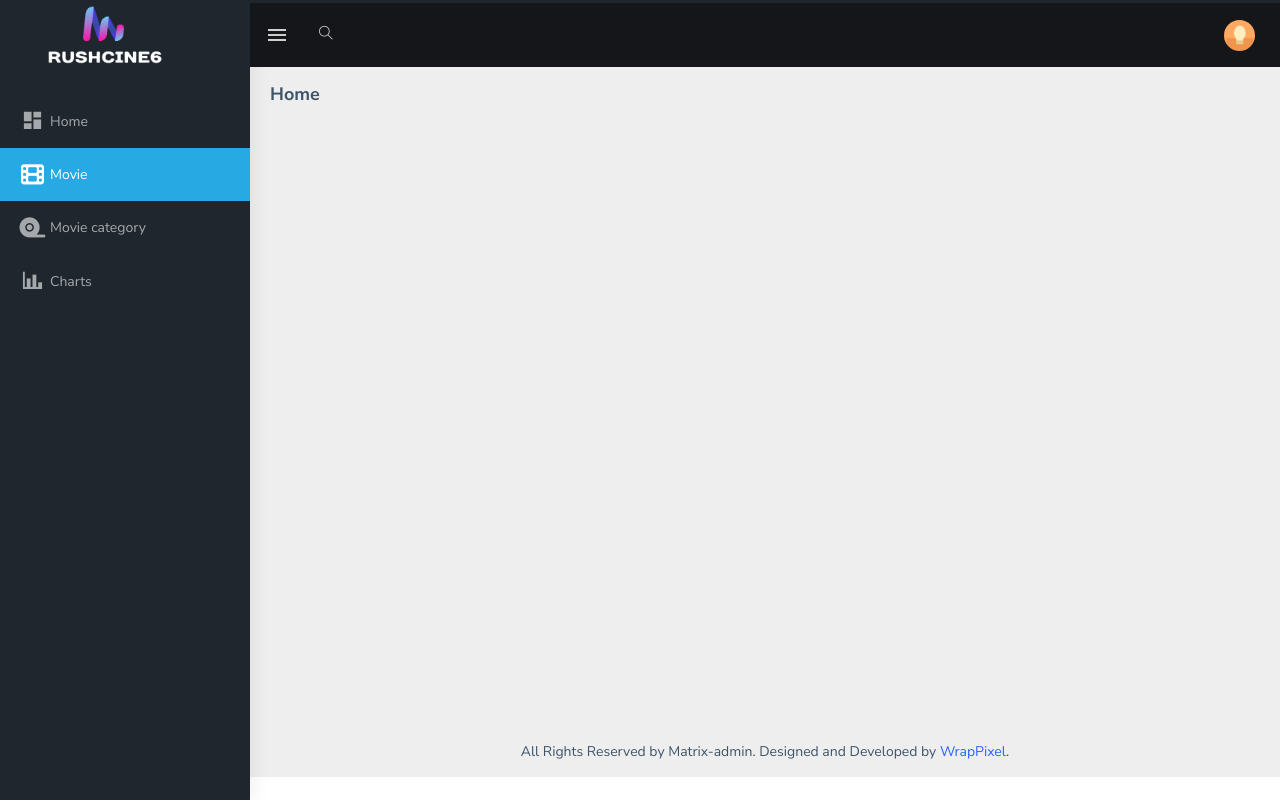
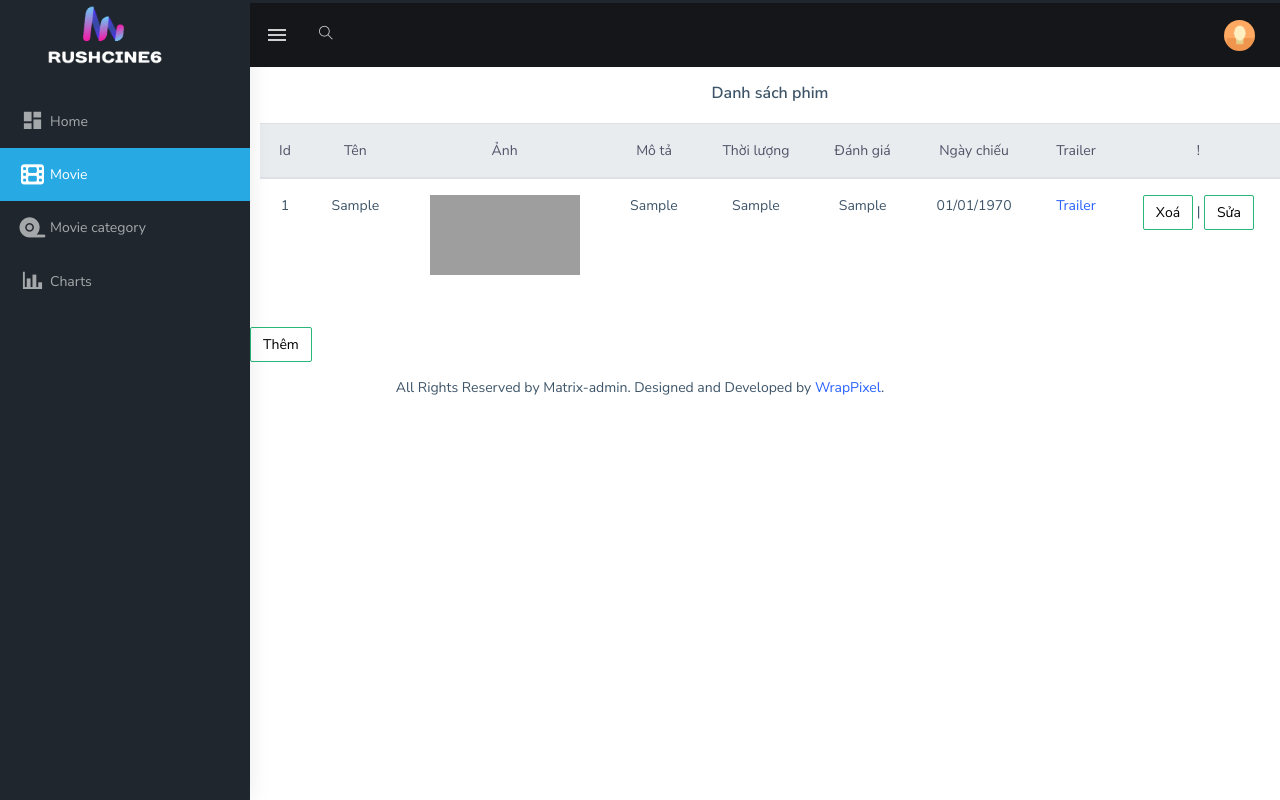
Before and after one commit to dominhkien/duan1, a PHP site: page /admin/index.php?act=listphim in a window 1280 px wide. Run offline with PHP 8.4, Linux system fonts and the light colour scheme; tables that the repository leaves empty or names only in its code hold one stand-in row (values such as "Sample post"); grey boxes are pictures that could not be loaded.

Commit message:
doan dep trai phim CRUD

```diff
--- a/admin/index.php
+++ b/admin/index.php
@@ -1,4 +1,7 @@
 <?php
+require_once "../model/pdo.php";
+require_once "../model/phim/phim.php";
+
 ob_start();
 $act = $_GET['act'] ?? "";
 
@@ -6,6 +9,60 @@ switch ($act) {
     case 'home':
         $title = "Trang chủ";
         $VIEW = "public/home.php";
+        break;
+
+    case 'listphim':
+        $title = "Danh sách phim";
+        $list = all_phim();
+        $VIEW = "phim/list.php";
+        break;
+
+    case 'addphim':
+        $title = "Thêm phim";
+        if ($_SERVER['REQUEST_METHOD'] == "POST") {
+            extract($_POST);
+            extract($_FILES);
+            // var_dump($_POST);
+            $nameimg = $anh['name'];
+            move_uploaded_file($anh['tmp_name'], "../upload/" . $nameimg);
+            add_phim($ten_phim, $nameimg, $mo_ta, $thoi_luong, $danh_gia, $ngay_chieu, $trailer);
+            $thong_bao = "Thêm thành công !!";
+        }
+        $VIEW = "phim/add.php";
+        break;
+
+    case 'sphim':
+        if (isset($_GET['id_phim']) && ($_GET['id_phim'] > 0)) {
+            $one_phim = one_phim($_GET['id_phim']);
+        }
+        $VIEW = "phim/update.php";
+        break;
+
+    case 'suaphim':
+        $title = "Sửa phim";
+        if ($_SERVER['REQUEST_METHOD'] == "POST") {
+            extract($_POST);
+            $dir = "../upload/";
+            if (!empty($_FILES['anh']['name'])) {
+                $nameimg = $_FILES['anh']['name'];
+                $updateimg = $dir . basename($nameimg);
+                move_uploaded_file($_FILES['anh']['tmp_name'], $updateimg);
+            } else {
+                $updateimg = '';
+            }
+            update_phim($ten_phim, $updateimg, $mo_ta, $thoi_luong, $danh_gia, $ngay_chieu, $trailer, $id_phim);
+        }
+        $list = all_phim();
+        $VIEW = "phim/list.php";
+        break;
+
+    case "xoaphim":
+        $title = "Xoá phim";
+        if ($_SERVER['REQUEST_METHOD'] == "GET") {
+            delete_phim($_GET['id_phim']);
+        }
+        $list = all_phim();
+        $VIEW = "phim/list.php";
         break;
 
     default:
--- a/admin/layout/left.php
+++ b/admin/layout/left.php
@@ -3,8 +3,7 @@
         <nav class="sidebar-nav">
             <ul id="sidebarnav" class="p-t-30">
                 <li class="sidebar-item">
-                    <a class="sidebar-link waves-effect waves-dark sidebar-link" href="index.html"
-                        aria-expanded="false">
+                    <a class="sidebar-link waves-effect waves-dark sidebar-link" href="#" aria-expanded="false">
                         <i class="mdi mdi-view-dashboard">
                         </i>
                         <span class="hide-menu">
@@ -13,8 +12,7 @@
                     </a>
                 </li>
                 <li class="sidebar-item">
-                    <a class="sidebar-link waves-effect waves-dark sidebar-link" href="index.php?act=listphim"
-                        aria-expanded="false">
+                    <a class="sidebar-link waves-effect waves-dark sidebar-link" href="index.php?act=listphim" aria-expanded="false">
                         <i class="fa-solid fa-film">
                         </i>
                         <span class="hide-menu">
@@ -23,8 +21,7 @@
                     </a>
                 </li>
                 <li class="sidebar-item">
-                    <a class="sidebar-link waves-effect waves-dark sidebar-link" href="movie type.html"
-                        aria-expanded="false">
+                    <a class="sidebar-link waves-effect waves-dark sidebar-link" href="movie type.html" aria-expanded="false">
                         <i class="fa-solid fa-tape">
                         </i>
                         <span class="hide-menu">
@@ -34,8 +31,7 @@
                     </a>
                 </li>
                 <li class="sidebar-item">
-                    <a class="sidebar-link waves-effect waves-dark sidebar-link" href="charts.html"
-                        aria-expanded="false">
+                    <a class="sidebar-link waves-effect waves-dark sidebar-link" href="charts.html" aria-expanded="false">
                         <i class="mdi mdi-chart-bar">
                         </i>
                         <span class="hide-menu">
--- a/admin/phim/list.php
+++ b/admin/phim/list.php
@@ -0,0 +1,68 @@
+<div style="margin-left: 250px;" class="row text-center">
+    <div class="col-12">
+        <div class="card">
+            <div class="card-body">
+                <h5 class="card-title m-b-0">Danh sách phim</h5>
+            </div>
+            <div class="table-responsive">
+                <table class="table">
+                    <thead class="thead-light">
+                        <tr>
+                            <th scope="col">Id</th>
+                            <th scope="col">Tên</th>
+                            <th scope="col">Ảnh</th>
+                            <th scope="col">Mô tả</th>
+                            <th scope="col">Thời lượng</th>
+                            <th scope="col">Đánh giá</th>
+                            <th scope="col">Ngày chiếu</th>
+                            <th scope="col">Trailer</th>
+                            <th>!</th>
+                        </tr>
+                    </thead>
+                    <tbody class="customtable">
+                        <?php foreach ($list as $phim) : ?>
+                            <?php extract($phim);
+                            $newDate = date("d/m/Y", strtotime($ngay_chieu));
+                            $xoaphim = "index.php?act=xoaphim&id_phim=$id_phim";
+                            $suaphim = "index.php?act=sphim&id_phim=$id_phim";
+                            ?>
+                            <tr>
+                                <td>
+                                    <?= $id_phim ?>
+                                </td>
+                                <td>
+                                    <?= $ten_phim ?>
+                                </td>
+                                <td>
+                                    <img style="width: 150px; height: 80px; object-fit: cover;" src="../upload/<?= $anh ?>" alt="">
+                                </td>
+                                <td>
+                                    <?= $mo_ta ?>
+                                </td>
+                                <td>
+                                    <?= $thoi_luong ?>
+                                </td>
+                                <td>
+                                    <?= $danh_gia ?>
+                                </td>
+                                <td>
+                                    <?= $newDate ?>
+                                </td>
+                                <td>
+                                    <a href="<?= $trailer ?>">Trailer</a>
+                                </td>
+                                <td>
+                                    <button type="button" class="btn btn-outline-success"><a onclick="return confirm('Xoá là mất luôn ??')" style="color: #000000;" href="<?= $xoaphim ?>">Xoá</a></button> |
+                                    <button type="button" class="btn btn-outline-success"><a style="color: #000000;" href="<?= $suaphim ?>">Sửa</a></button>
+                                </td>
+                            </tr>
+                        <?php endforeach; ?>
+                    </tbody>
+                </table>
+            </div>
+        </div>
+    </div>
+    <button type="button" class="btn btn-outline-success text-center">
+        <a style="color: #000000;" href="index.php?act=addphim">Thêm</a>
+    </button>
+</div>
--- a/model/phim/phim.php
+++ b/model/phim/phim.php
@@ -0,0 +1,37 @@
+<?php
+function add_phim($ten_phim, $anh, $mo_ta, $thoi_luong, $danh_gia, $ngay_chieu, $trailer)
+{
+    $sql = "insert into phim (ten_phim, anh, mo_ta, thoi_luong, danh_gia, ngay_chieu, trailer) values (?,?,?,?,?,?,?)";
+    pdo_execute($sql, $ten_phim, $anh, $mo_ta, $thoi_luong, $danh_gia, $ngay_chieu, $trailer);
+}
+
+function update_phim($ten_phim, $anh, $mo_ta, $thoi_luong, $danh_gia, $ngay_chieu, $trailer, $id_phim)
+{
+    if ($anh != "") {
+        $sql = "update phim set ten_phim = ?, anh = ?, mo_ta= ?,thoi_luong = ?,	danh_gia = ?,ngay_chieu = ?, trailer = ? where id_phim = ?";
+        pdo_execute($sql, $ten_phim, $anh, $mo_ta, $thoi_luong, $danh_gia, $ngay_chieu, $trailer, $id_phim);
+    } else {
+        $sql = "update phim set ten_phim = ?, mo_ta= ?,thoi_luong = ?,	danh_gia = ?,ngay_chieu = ?, trailer = ? where id_phim = ?";
+        pdo_execute($sql, $ten_phim, $mo_ta, $thoi_luong, $danh_gia, $ngay_chieu, $trailer, $id_phim);
+    }
+}
+
+function delete_phim($id_phim)
+{
+    $sql = "delete from phim where id_phim = ?";
+    pdo_execute($sql, $id_phim);
+}
+
+function all_phim()
+{
+    $sql = "select * from phim";
+    $list = pdo_query($sql);
+    return $list;
+}
+
+function one_phim($id_phim)
+{
+    $sql = "select * from phim where id_phim = ?";
+    $one_phim = pdo_query_one($sql, $id_phim);
+    return $one_phim;
+}
```
Also changed, not shown: admin/phim/add.php (+6 -2 lines), admin/phim/update.php (+68 -0 lines), admin/table.html (deleted, +0 -103 lines), admin/loaiphim/delete.php (deleted), admin/phim/delete.php (deleted), upload/banner.jpg (added), upload/page.png (added).
